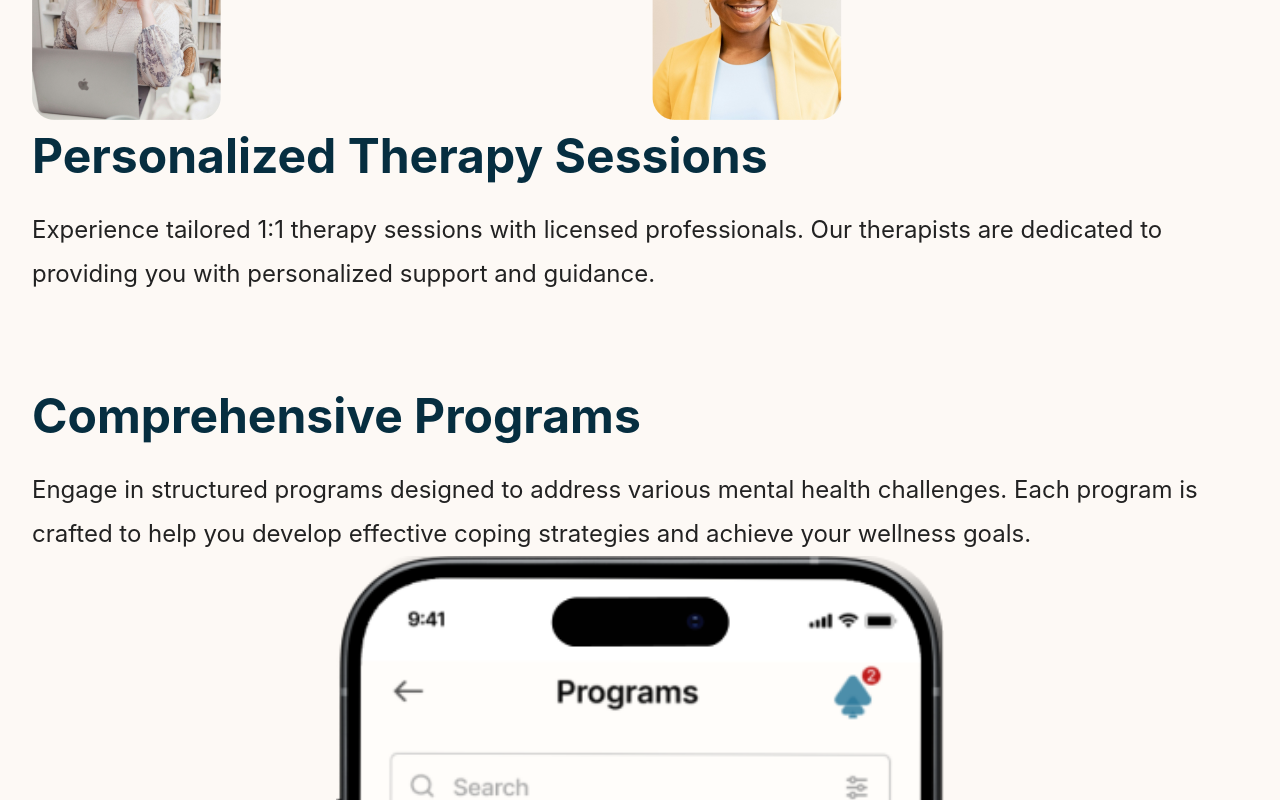
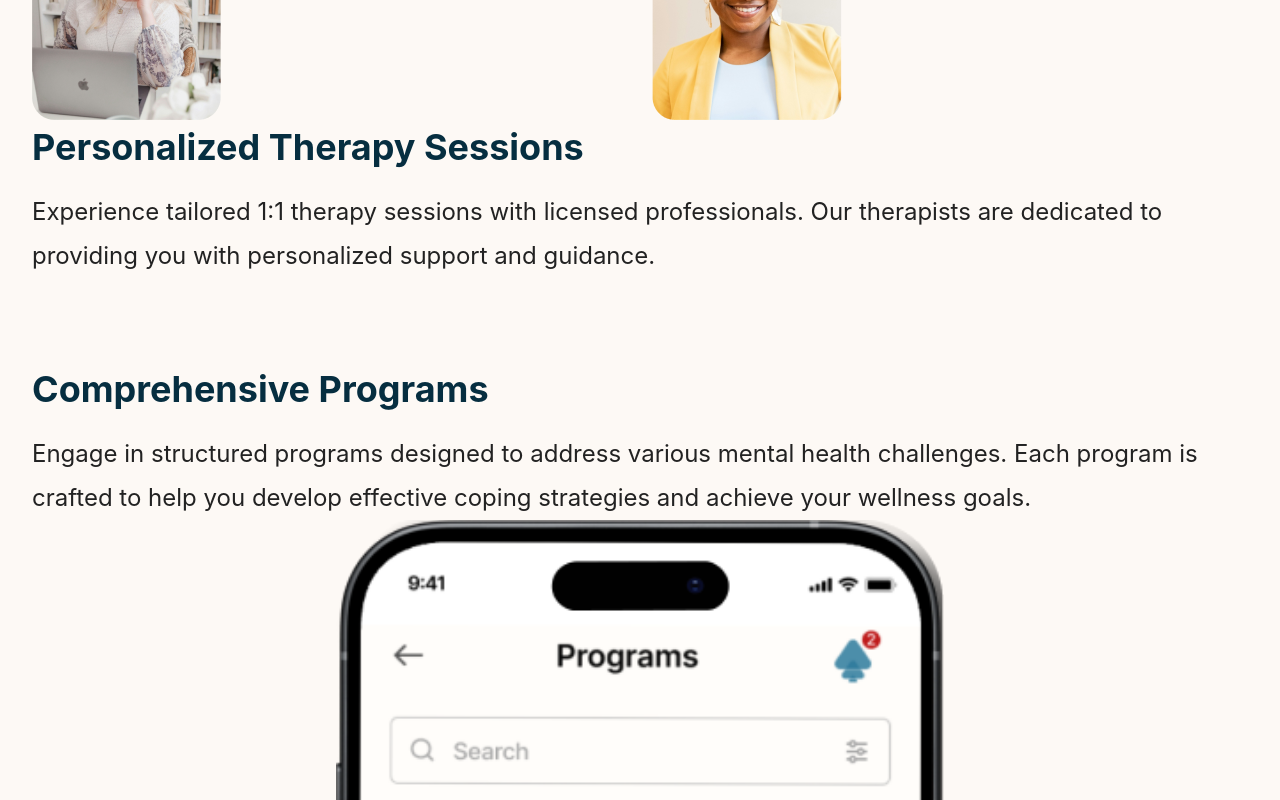
Before and after one commit to UMBR4L/EvexiaWebsiteCopy, a React (Vite) app in the folder client/: page / in a window 1280 px wide. Shown: the part 2440-3240 px from the top of the page. Built offline with nearby package versions, Linux system fonts and the light colour scheme.

Commit message:
changed text class from 4xl to 3xl

```diff
--- a/client/src/components/Home/ComprehensivePrograms.tsx
+++ b/client/src/components/Home/ComprehensivePrograms.tsx
@@ -4,7 +4,7 @@ import ComprehensiveProgramsScreen from "../../assets/screens/ComprehensiveProgr
 const ComprehensivePrograms: React.FC = () => {
   return (
     <div className="w-full flex flex-col justify-between items-center mb-16">
-        <h2 className="w-full text-4xl font-bold mb-4 text-primaryColors-100">
+        <h2 className="w-full text-3xl font-bold mb-4 text-primaryColors-100">
           Comprehensive Programs
         </h2>
         <p className="text-2xl text-neutralColors-100 font-body1 leading-roomy">
--- a/client/src/components/Home/PersonalizedTherapySessions.tsx
+++ b/client/src/components/Home/PersonalizedTherapySessions.tsx
@@ -14,7 +14,7 @@ const PersonalizedTherapySessions: React.FC = () => {
         <img src={therapist4} alt="Therapist 4" className="max-w-full"/>
       </div>
       <div className=" max-w-full">
-        <h2 className="text-4xl font-bold mb-4 text-primaryColors-100">
+        <h2 className="text-3xl font-bold mb-4 text-primaryColors-100">
           Personalized Therapy Sessions
         </h2>
         <p className="text-2xl text-neutralColors-100 leading-roomy">
--- a/client/src/components/Home/SelfGuidedToolkits.tsx
+++ b/client/src/components/Home/SelfGuidedToolkits.tsx
@@ -10,7 +10,7 @@ const SelfGuidedToolkits: React.FC = () => {
           alt="Self-Guided Toolkits Screen"
           className="w-[50%]"
         />
-        <h2 className="text-4xl font-bold mb-4 text-primaryColors-100">
+        <h2 className="text-3xl font-bold mb-4 text-primaryColors-100">
           Self-Guided Toolkits
         </h2>
         <p className="text-2xl text-neutralColors-100 font-body1 leading-roomy">
```
